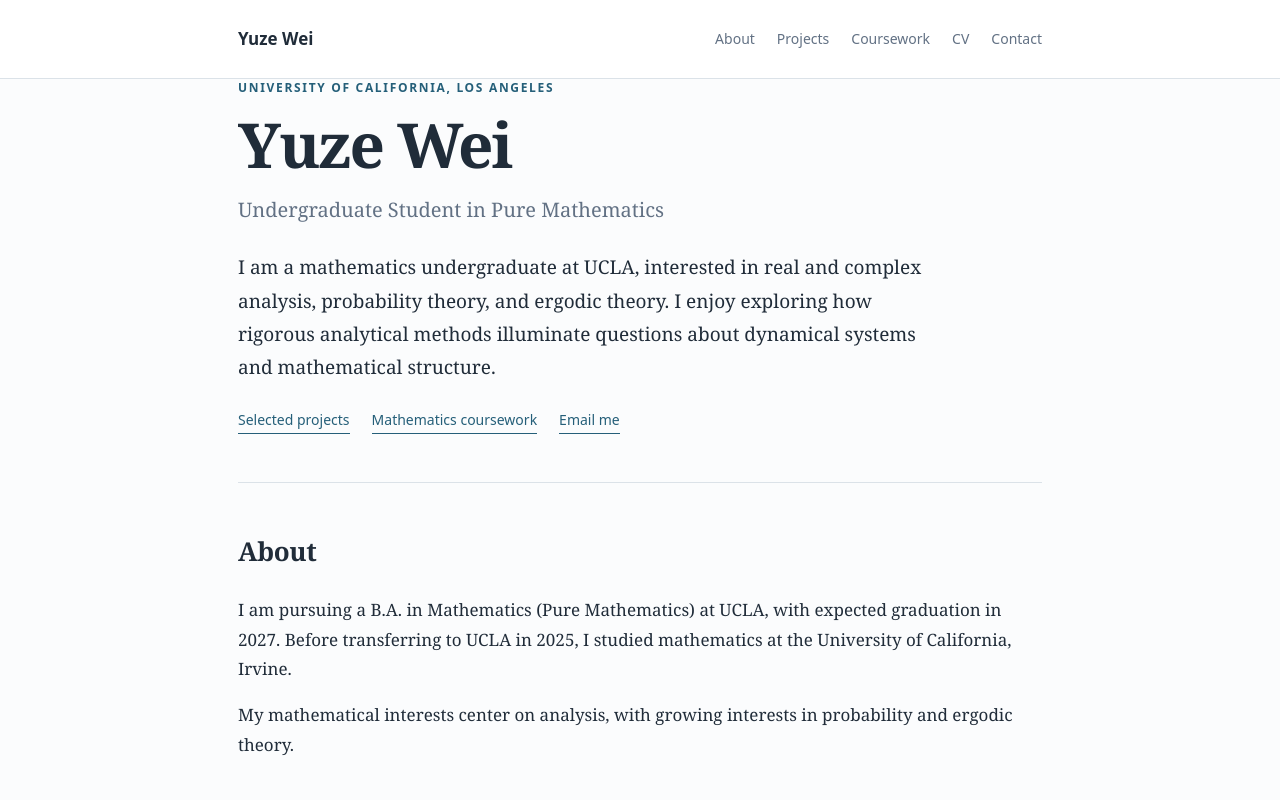
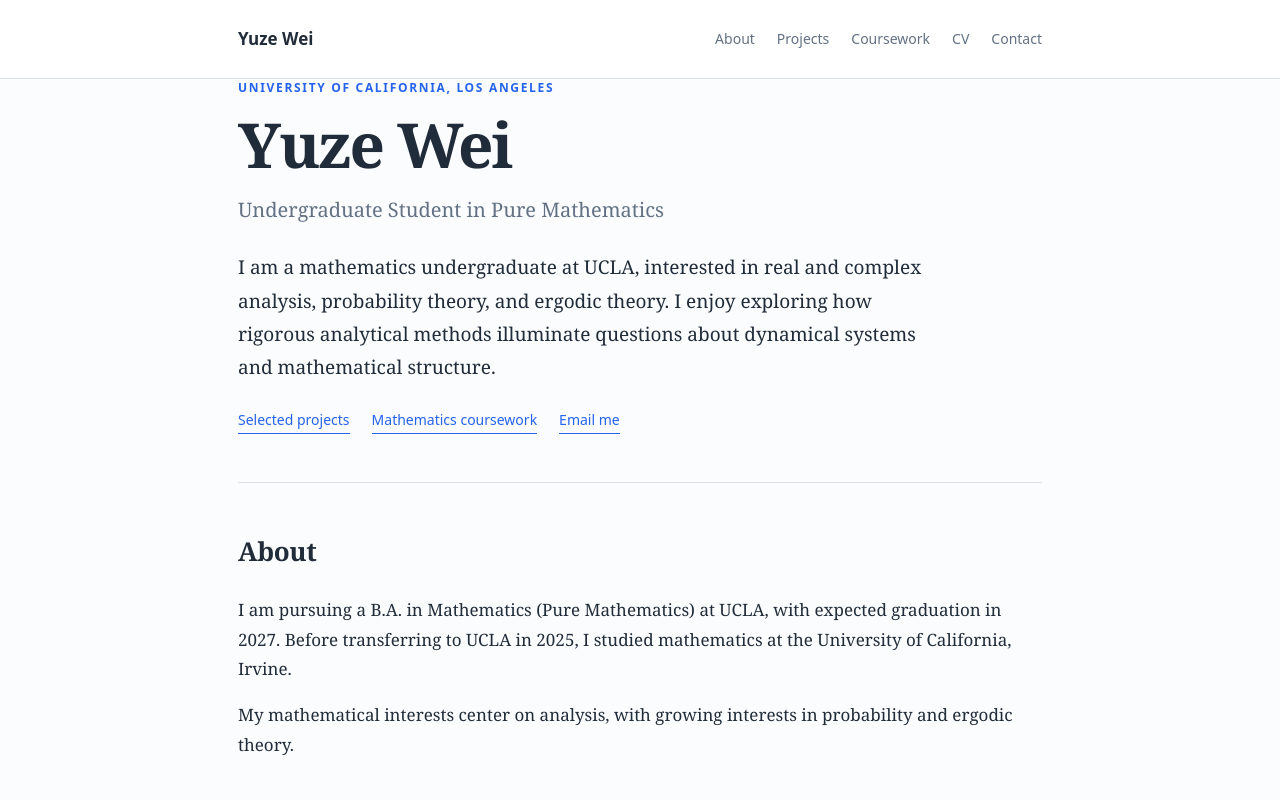
Before and after one commit to yuzew527/yuzew527.github.io, a plain HTML site: page index.html in a window 1280 px wide. Shown: the top 800 px of the page. Drawn offline with Linux system fonts and the light colour scheme.

Commit message:
Update index.html

```diff
--- a/index.html
+++ b/index.html
@@ -21,7 +21,7 @@
             --ink: #202c39;
             --muted: #627184;
             --line: #dbe2e8;
-            --accent: #255f79;
+            --accent: #2563EB;
             --bg: #fbfcfd;
         }
 
```
